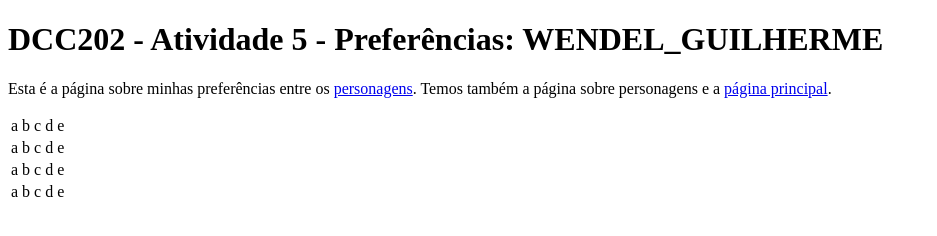
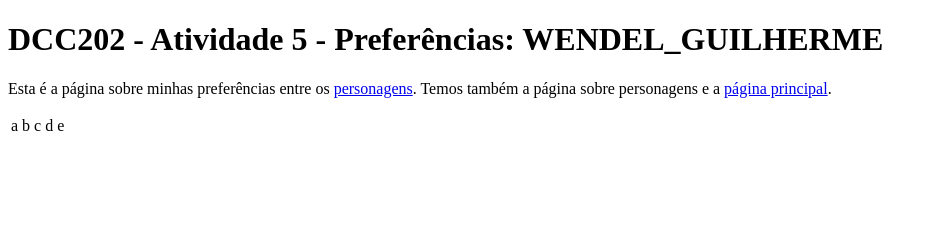
Before and after one commit to ufjf-dcc202/ufjf-dcc202-2023-3-b-atv5-wendelguilherme, a website: page preferencias.html in a window 1280 px wide. Shown: the whole page, without its empty margins (0-937 px from the left). Drawn offline with Linux system fonts and the light colour scheme.

Commit message:
preferencias

```diff
--- a/preferencias.html
+++ b/preferencias.html
@@ -17,27 +17,7 @@
             <td>d</td>
             <td>e</td>
         </tr>
-        <tr>
-            <td>a</td>
-            <td>b</td>
-            <td>c</td>
-            <td>d</td>
-            <td>e</td>
-        </tr>
-        <tr>
-            <td>a</td>
-            <td>b</td>
-            <td>c</td>
-            <td>d</td>
-            <td>e</td>
-        </tr>
-        <tr>
-            <td>a</td>
-            <td>b</td>
-            <td>c</td>
-            <td>d</td>
-            <td>e</td>
-        </tr>
+
     </table>
 </body>
 </html>
```
